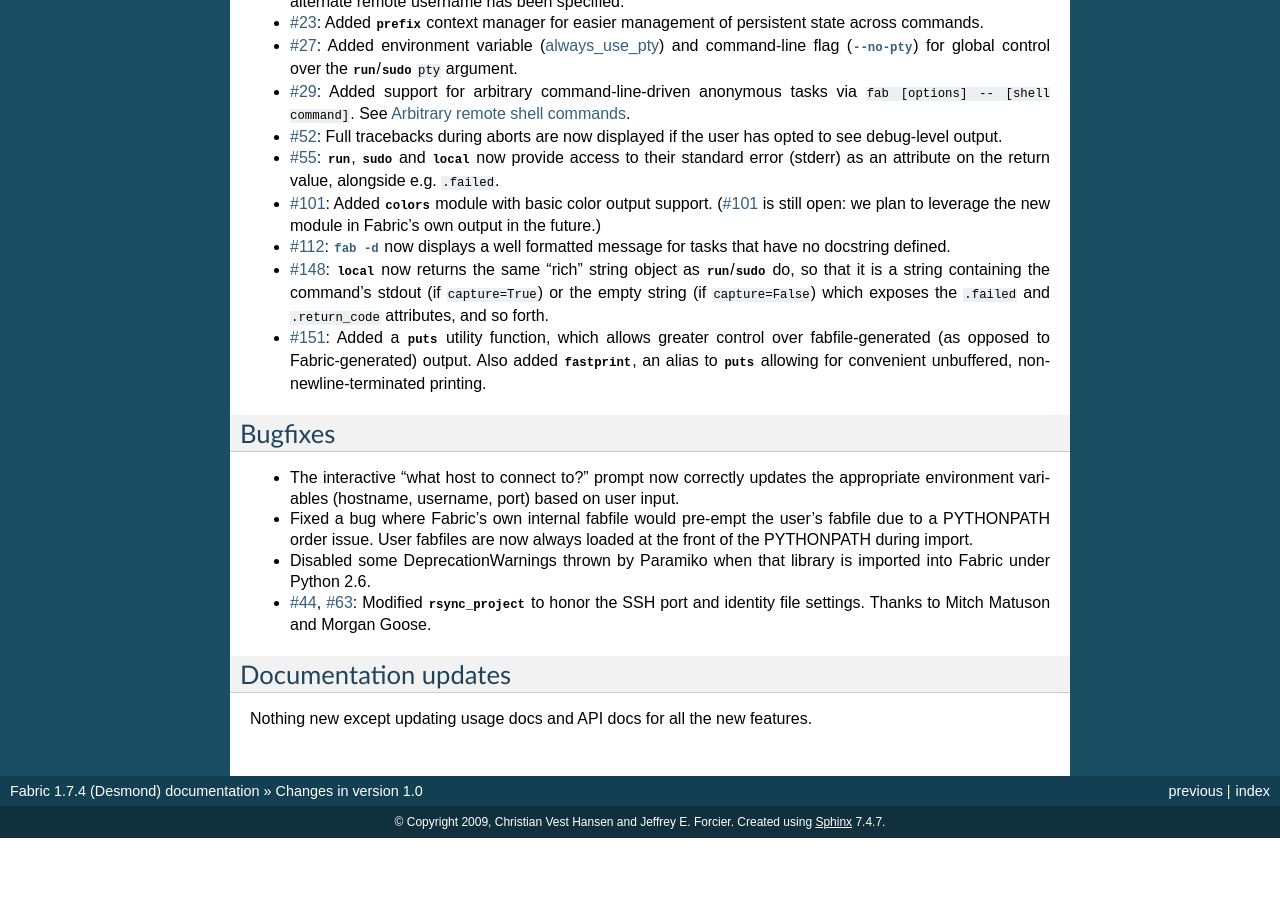
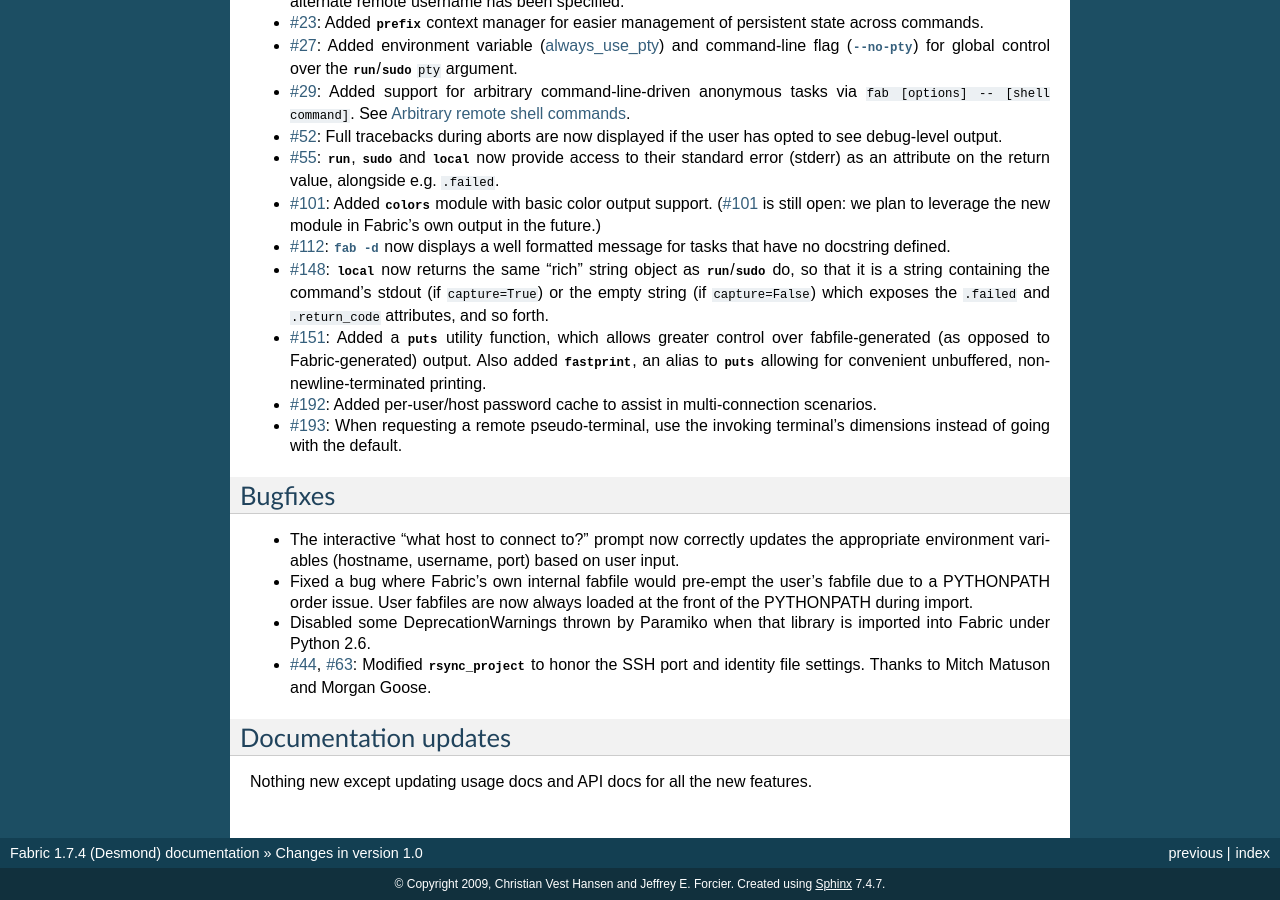
Before and after one commit to fabric/fabric, a Sphinx documentation site: the page built from docs/changes/1.0.rst, in a window 1280 px wide and 900 px high, scrolled down 1180 px. Built offline with Sphinx 7.4.7, drawn with Linux system fonts in a browser that asks for light colours; before the commit the page ends 2018 px from its top, so only the background shows below that.

Commit message:
Add some recently implemented items to the changelog

```diff
--- a/docs/changes/1.0.rst
+++ b/docs/changes/1.0.rst
@@ -99,6 +99,10 @@
   output. Also added `~fabric.utils.fastprint`, an alias to
   `~fabric.utils.puts` allowing for convenient unbuffered,
   non-newline-terminated printing.
+* :issue:`192`: Added per-user/host password cache to assist in
+  multi-connection scenarios.
+* :issue:`193`: When requesting a remote pseudo-terminal, use the invoking
+  terminal's dimensions instead of going with the default.
 
 
 Bugfixes
```
